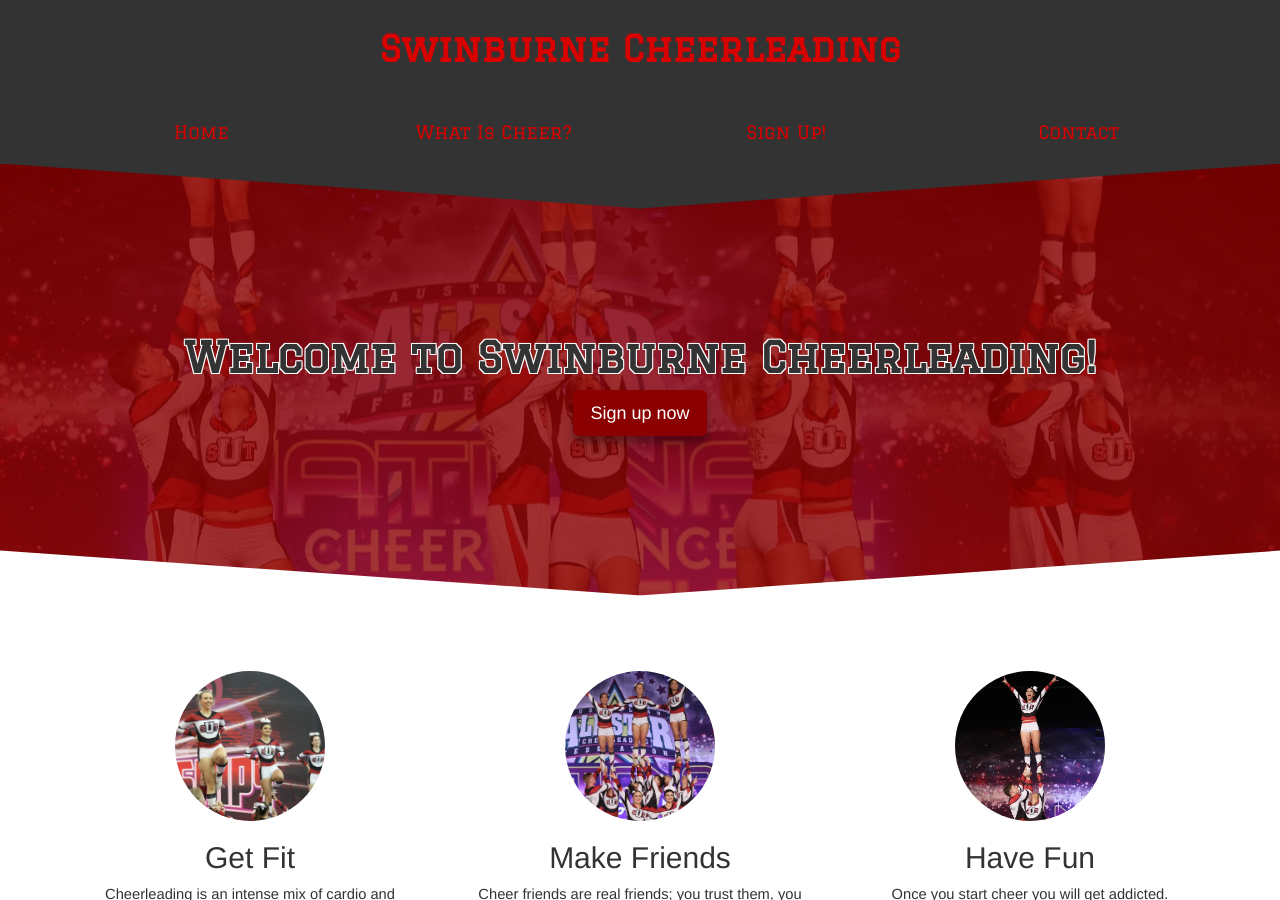
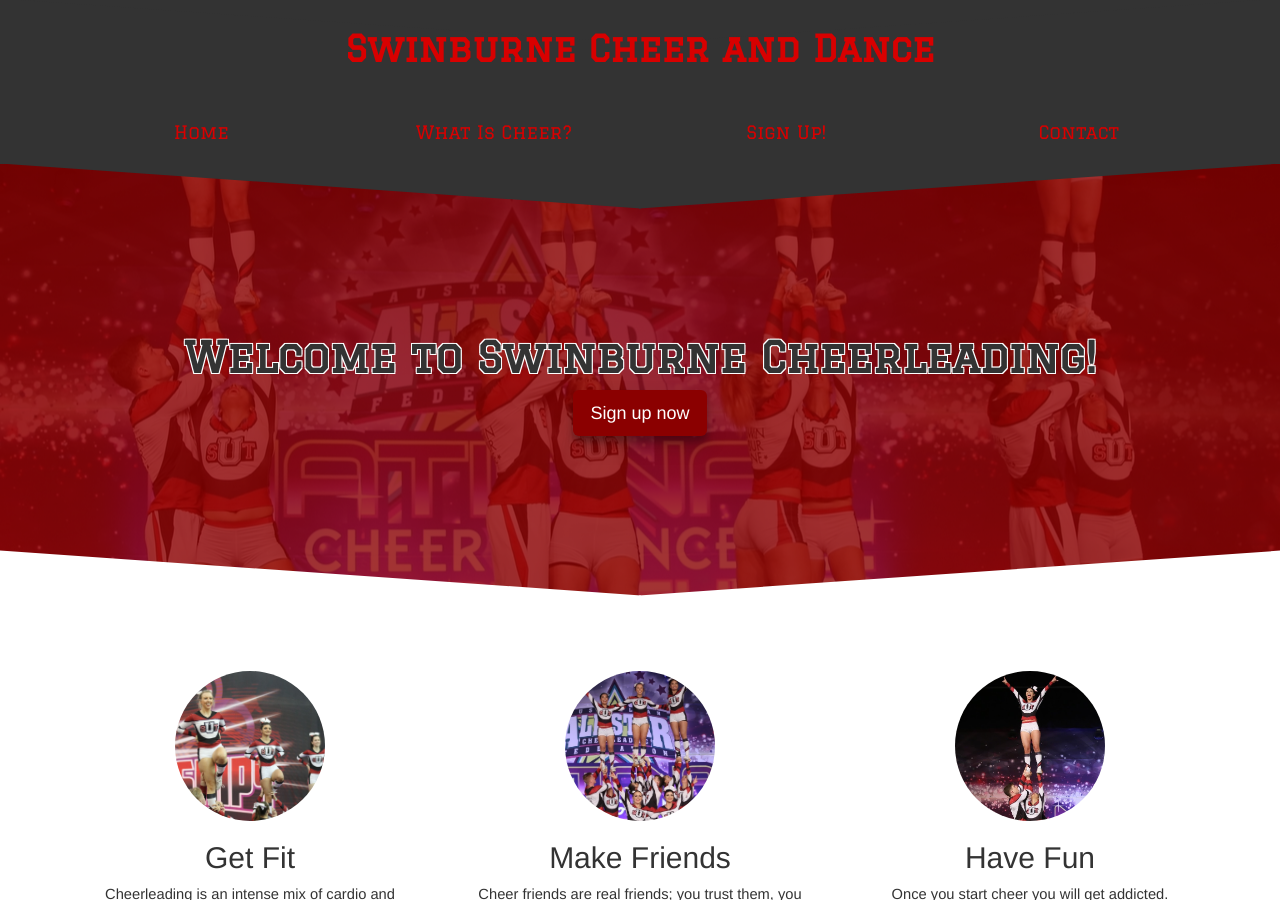
Before and after one commit to swinburnecheer/swinburnecheer.github.io, a Jekyll site: the page built from index.html, in a window 1280 px wide and 900 px high. Built offline with Jekyll 4.4.1, drawn with Linux system fonts in a browser that asks for light colours.

Commit message:
Change name to Swinburne Cheer and Dance

```diff
--- a/index.html
+++ b/index.html
@@ -8,7 +8,7 @@
   <meta charset="utf-8">
   <meta name="viewport" content="width=device-width, initialscale=1.0" />
 
-  <title>Swinburne Cheerleading</title>
+  <title>Swinburne Cheer and Dance</title>
 
 
   <!-- Favicons -->
@@ -44,7 +44,7 @@
       <div class="row">
         <header class="header">
           <div class="hidden-xs header-item col-sm-12 col-xs-2">
-            <h1 class="page-title">Swinburne Cheerleading</h1>
+            <h1 class="page-title">Swinburne Cheer and Dance</h1>
             <!-- <div class="hidden-sm page-icon">
               <img src="images/sut-icon.png" alt="Swinburne cheerleading">
             </div> -->
```
